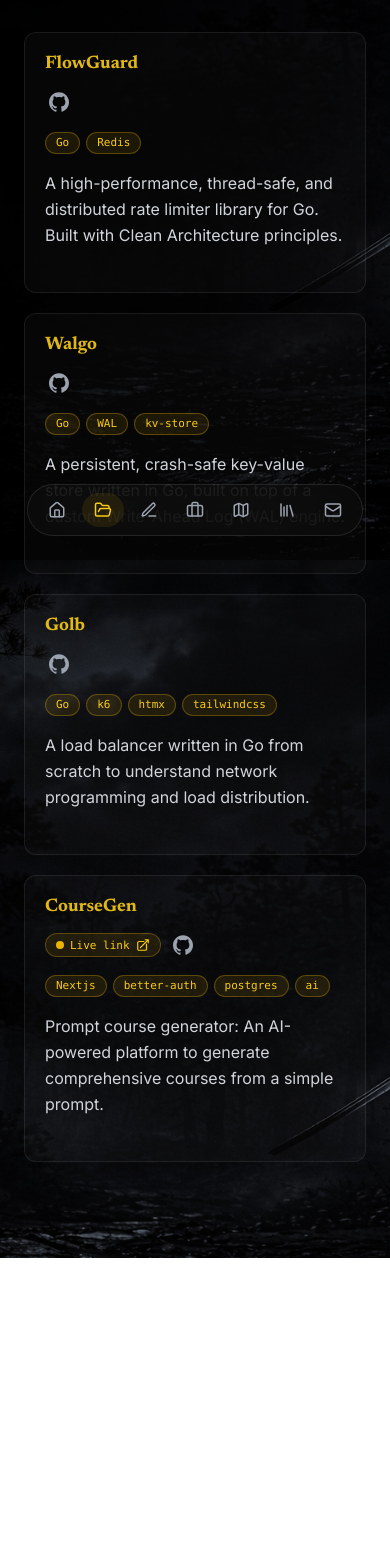
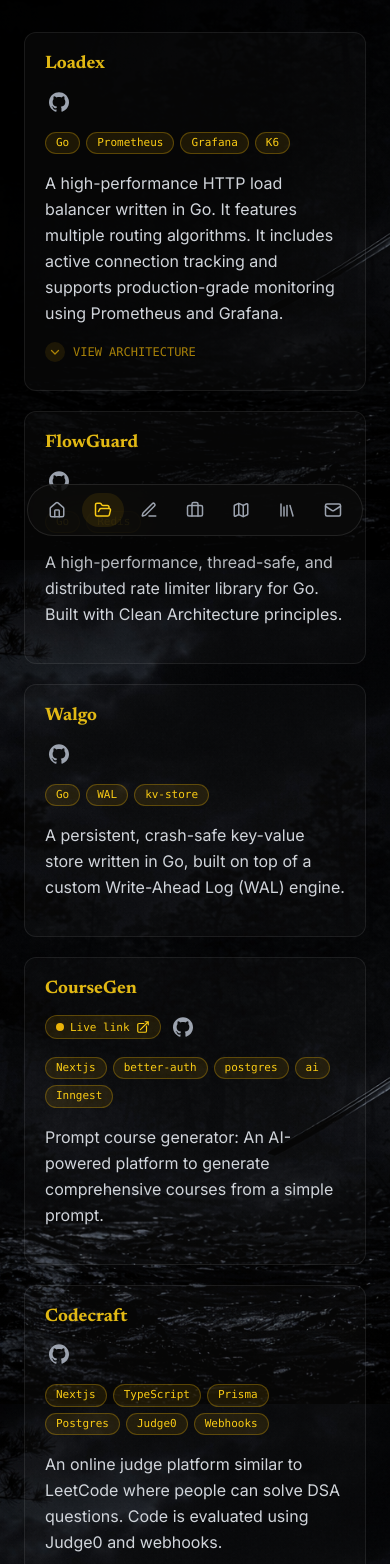
Before and after one commit to distroaryan/portfolio_v2, a Next.js app: page /projects in a window 390 px wide. Shown: the part 284-1848 px from the top of the page. Before the commit the page ends 1542 px from the top, so only its background shows below. Built offline with nearby package versions, Linux system fonts and the light colour scheme.

Commit message:
added more projects and architectural diagram

```diff
--- a/app/blogs/page.tsx
+++ b/app/blogs/page.tsx
@@ -7,6 +7,7 @@ interface BlogPostSummary {
   description: string;
   date: string;
   readTime: string;
+  tags?: string[];
 }
 
 export default function Page() {
@@ -17,6 +18,7 @@ export default function Page() {
       description: "A complete guide to building a functional, minimal Distributed Hash Table (DHT) from scratch in Go using the Kademlia architecture.",
       date: "March 3, 2026",
       readTime: "📖 15 min Read",
+      tags: ["Go", "Distributed Systems", "P2P"],
     },
   ];
 
@@ -62,6 +64,18 @@ export default function Page() {
                 <div className="text-[14px] text-gray-400 font-mono mt-1 mb-1">
                   {post.date} &bull; {post.readTime}
                 </div>
+                {post.tags && (
+                  <div className="flex flex-wrap gap-1.5 mt-1">
+                    {post.tags.map((tag) => (
+                      <span
+                        key={tag}
+                        className="text-[11px] border border-yellow-500/30 bg-yellow-500/10 rounded-full px-2.5 py-0.5 text-yellow-400 font-mono"
+                      >
+                        {tag}
+                      </span>
+                    ))}
+                  </div>
+                )}
                 <p className="text-[16px] text-gray-300 leading-relaxed mt-2">
                   {post.description}
                 </p>
--- a/app/projects/page.tsx
+++ b/app/projects/page.tsx
@@ -11,6 +11,7 @@ interface ProjectSummary {
   type: "Backend" | "Full stack" | "Fun";
   tags: string[];
   image?: string;
+  architecture?: string;
   github?: string;
   liveLink?: string;
 }
@@ -19,8 +20,19 @@ type TagType = "All" | "Backend projects" | "Full stack projects" | "Fun project
 
 export default function Page() {
   const [activeTag, setActiveTag] = useState<TagType>("All");
+  const [expandedDiagram, setExpandedDiagram] = useState<string | null>(null);
 
   const projects: ProjectSummary[] = [
+    {
+      slug: "loadex",
+      title: "Loadex",
+      description: "A high-performance HTTP load balancer written in Go. It features multiple routing algorithms. It includes active connection tracking and supports production-grade monitoring using Prometheus and Grafana.",
+      type: "Backend",
+      tags: ["Go", "Prometheus", "Grafana", "K6"],
+      image: "/golb.png",
+      architecture: "/architecture_diagram_dark.png",
+      github: "https://github.com/distroaryan/loadex",
+    },
     {
       slug: "flowguard",
       title: "FlowGuard",
@@ -40,23 +52,31 @@ export default function Page() {
       github: "https://github.com/distroaryan/walgo",
     },
     {
-      slug: "golb",
-      title: "Golb",
-      description: "A load balancer written in Go from scratch to understand network programming and load distribution.",
-      type: "Backend",
-      tags: ["Go", "k6", "htmx", "tailwindcss"],
-      image: "/golb.png",
-      github: "https://github.com/distroaryan/golb",
-    },
-    {
       slug: "coursegen",
       title: "CourseGen",
       description: "Prompt course generator: An AI-powered platform to generate comprehensive courses from a simple prompt.",
       type: "Full stack",
-      tags: ["Nextjs", "better-auth", "postgres", "ai"],
+      tags: ["Nextjs", "better-auth", "postgres", "ai", "Inngest"],
       image: "/coursegen.png",
       github: "https://github.com/distroaryan/coursegen",
       liveLink: "https://coursegen-five.vercel.app/",
+    },
+    {
+      slug: "codecraft",
+      title: "Codecraft",
+      description: "An online judge platform similar to LeetCode where people can solve DSA questions. Code is evaluated using Judge0 and webhooks.",
+      type: "Full stack",
+      tags: ["Nextjs", "TypeScript", "Prisma", "Postgres", "Judge0", "Webhooks"],
+      github: "https://github.com/distroaryan/codecraft",
+    },
+    {
+      slug: "talk-to-code",
+      title: "Talk-To-Code",
+      description: "A RAG platform that allows you to upload a GitHub repository URL and ask any question related to that repository.",
+      type: "Full stack",
+      tags: ["Nextjs", "TypeScript", "Prisma", "Postgres", "Langchain", "Inngest"],
+      github: "https://github.com/distroaryan/talk-to-code-restapi",
+      liveLink: "https://talk-to-code.netlify.app/",
     },
     {
       slug: "exam-service",
@@ -192,9 +212,46 @@ export default function Page() {
                       </div>
                     </div>
 
-                    <p className="text-[16px] text-gray-300 leading-relaxed mb-6 mt-2">
+                    <p className="text-[16px] text-gray-300 leading-relaxed mb-4 mt-2">
                       {project.description}
                     </p>
+
+                    {project.architecture && (
+                      <div className="mb-2">
+                        <button
+                          onClick={(e) => {
+                            e.preventDefault();
+                            setExpandedDiagram(expandedDiagram === project.slug ? null : project.slug);
+                          }}
+                          className="flex items-center gap-2 text-[12px] font-mono text-yellow-500/70 hover:text-yellow-400 transition-colors group/btn"
+                        >
+                          <span className="flex h-5 w-5 items-center justify-center rounded-full bg-yellow-500/10 group-hover/btn:bg-yellow-500/20 transition-colors">
+                            <svg
+                              className={`w-3 h-3 transition-transform duration-300 ${expandedDiagram === project.slug ? "rotate-180" : ""}`}
+                              fill="none"
+                              viewBox="0 0 24 24"
+                              stroke="currentColor"
+                            >
+                              <path strokeLinecap="round" strokeLinejoin="round" strokeWidth={2.5} d="M19 9l-7 7-7-7" />
+                            </svg>
+                          </span>
+                          {expandedDiagram === project.slug ? "HIDE ARCHITECTURE" : "VIEW ARCHITECTURE"}
+                        </button>
+
+                        {expandedDiagram === project.slug && (
+                          <div className="mt-4 pt-4 border-t border-white/[0.08] transition-opacity duration-300">
+                            <div className="bg-black/40 border border-white/[0.05] rounded-xl p-2 sm:p-3 flex justify-center overflow-hidden">
+                              <img
+                                src={project.architecture}
+                                alt={`${project.title} Architecture`}
+                                className="w-full h-auto rounded drop-shadow-md opacity-90 hover:opacity-100 transition-opacity"
+                                loading="lazy"
+                              />
+                            </div>
+                          </div>
+                        )}
+                      </div>
+                    )}
                   </div>
                 </div>
               ))
--- a/app/shelf/page.tsx
+++ b/app/shelf/page.tsx
@@ -6,7 +6,8 @@ export default function ShelfPage() {
     {
       title: "Kademlia: A Peer-to-Peer Information System Based on the XOR Metric",
       description: "The foundational paper by Petar Maymounkov and David Mazières detailing the distributed hash table (DHT) algorithm. It uses an XOR-based metric for distance and routing, which heavily influenced modern decentralized networks like IPFS and BitTorrent.",
-      link: "https://pdos.csail.mit.edu/~petar/papers/maymounkov-kademlia-lncs.pdf"
+      link: "https://pdos.csail.mit.edu/~petar/papers/maymounkov-kademlia-lncs.pdf",
+      tags: ["Distributed Systems", "P2P"]
     }
   ];
 
@@ -34,6 +35,18 @@ export default function ShelfPage() {
               <h2 className="text-lg font-bold text-gray-100 group-hover:text-yellow-400 transition-colors leading-[1.4]" style={{ fontFamily: "var(--font-heading), serif" }}>
                 {paper.title}
               </h2>
+              {paper.tags && (
+                <div className="flex flex-wrap gap-1.5">
+                  {paper.tags.map((tag) => (
+                    <span
+                      key={tag}
+                      className="text-[11px] border border-yellow-500/30 bg-yellow-500/10 rounded-full px-2.5 py-0.5 text-yellow-400 font-mono"
+                    >
+                      {tag}
+                    </span>
+                  ))}
+                </div>
+              )}
               <p className="text-[14px] text-gray-300 leading-relaxed font-mono">
                 {paper.description}
               </p>
```
Also changed, not shown: public/architecture_diagram_dark.png (added), public/architecture_diagram_light.png (added).
